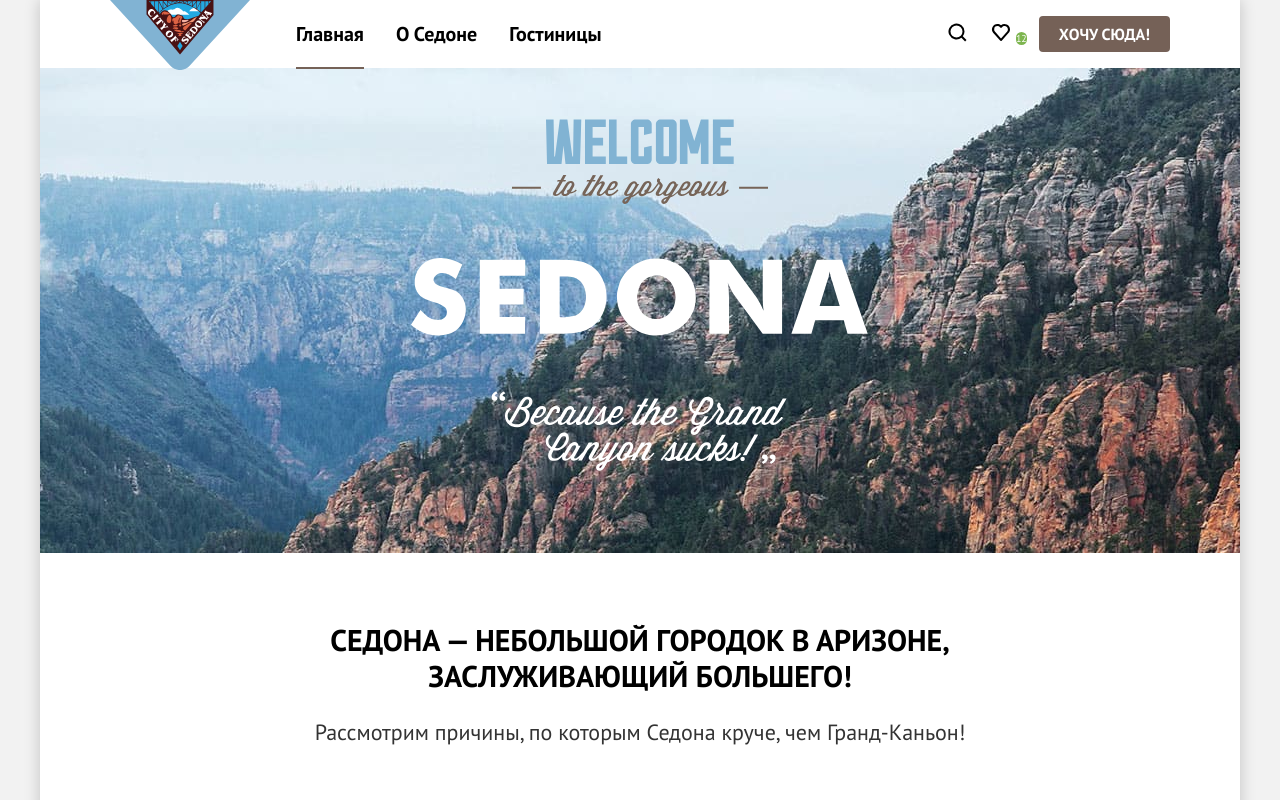
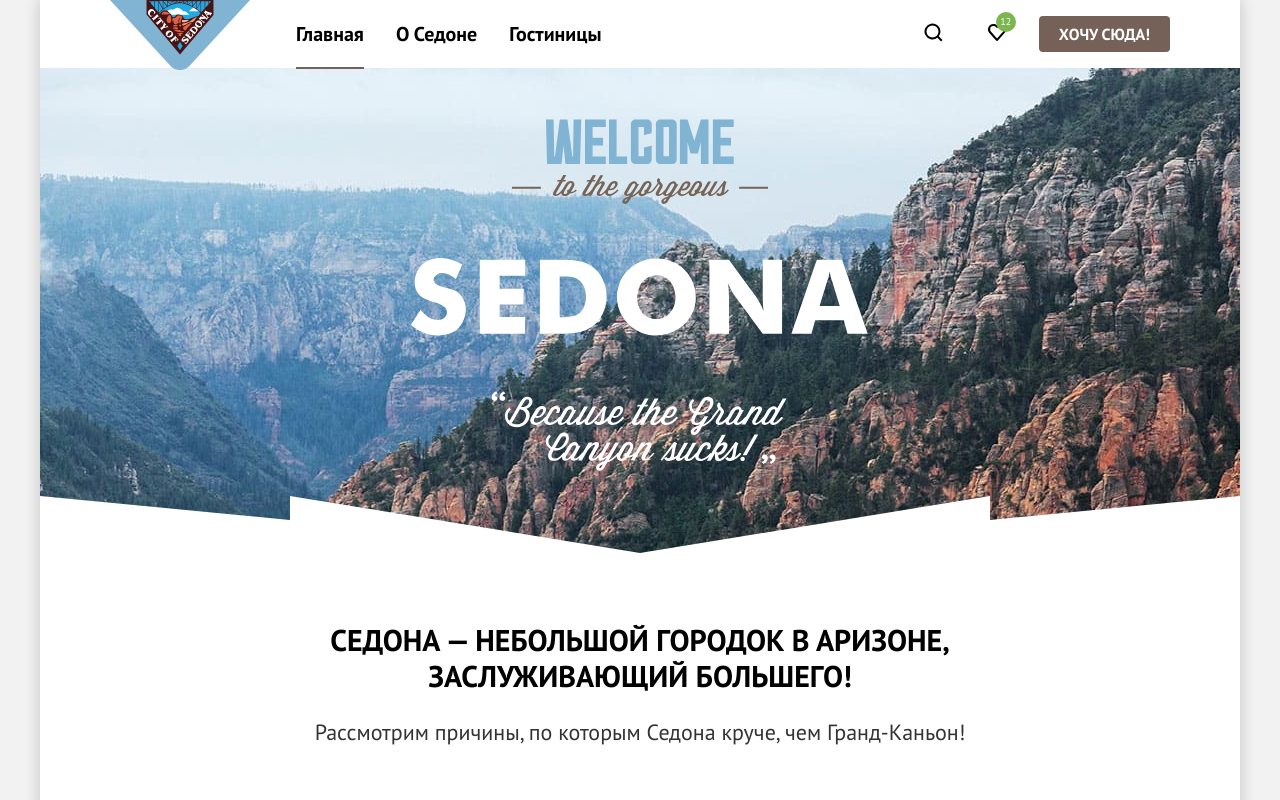
Before and after one commit to htmlacademy-htmlcss/2226193-sedona-35, a plain HTML site: page index.html in a window 1280 px wide. Shown: the top 800 px of the page. Drawn offline with Linux system fonts and the light colour scheme.

Commit message:
Добавляет декоративные элементы на главную страницу

```diff
--- a/index.html
+++ b/index.html
@@ -33,12 +33,11 @@
               </a>
             </li>
             <li class="navigation-user-item">
-              <a class="navigation-user-link link" href="#">
+              <a class="navigation-user-link navigation-favorites link" href="#">
                 <svg aria-hidden="true" focusable="false" width="20" height="20" viewBox="0 0 20 20" fill="none" xmlns="http://www.w3.org/2000/svg">
                   <path d="M9.9 19a1 1 0 0 1-.8-.4l-7-7.9A5.4 5.4 0 0 1 6.5 2C7.8 2 9 2.5 10 3.3a5.5 5.5 0 0 1 9 4.1c0 1.3-.5 2.5-1.3 3.4l-7 7.9c-.2.2-.4.3-.8.3Zm-6-9.5 6.1 6.9 6.2-7c.5-.5.7-1.2.7-2 0-1.8-1.5-3.3-3.3-3.3-1 0-2 .5-2.7 1.3-.3.3-.6.4-.9.4-.3 0-.6-.2-.8-.4a3.7 3.7 0 0 0-2.7-1.3 3.3 3.3 0 0 0-3.3 3.3c-.1.9.3 1.6.7 2.1-.1 0-.1 0 0 0Z" fill="#000"/>
                 </svg>
                 <span class="visually-hidden">Избранное</span>
-                <span class="favorites-number">12</span>
               </a>
             </li>
             <li>
--- a/styles/styles.css
+++ b/styles/styles.css
@@ -222,17 +222,32 @@ h1, h2, h3, p {
     left: 0;
     content: "";
     border-bottom: 2px solid #756257;
+    z-index: 1;
+}
+
+.navigation-user-item {
+    position: relative;
 }
 
 .navigation-user-link {
-    min-width: 20px;
-    min-height: 20px;
     padding: 22px 12px;
 }
 
-.favorites-number {
+.navigation-user-link:last-child {
+    margin-right: 20px;
+}
+
+.navigation-favorites::before {
+    display: flex;
+    align-items: center;
+    justify-content: center;
+
+    position: absolute;
+    content: "12";
     width: 20px;
     height: 20px;
+    right: 23px;
+    top: -10px;
     background-color: #7DB54F;
     border-radius: 10px;
 
@@ -256,6 +271,7 @@ h1, h2, h3, p {
 .hero {
     display: flex;
     justify-content: center;
+    position: relative;
 
     background-color: rgb(132, 198, 231);
     background-image: url(../images/hero-background.jpg);
@@ -264,6 +280,17 @@ h1, h2, h3, p {
 
     padding-top: 51px;
     padding-bottom: 82px;
+}
+
+.hero::after {
+    position: absolute;
+    width: 100%;
+    height: 100%;
+    background-image: url(/images/hero-background-decor.jpg.svg);
+    background-repeat: no-repeat;
+    background-position: center bottom;
+    bottom: 0;
+    content: "";
 }
 
 .hero-description-img {
```
Also changed, not shown: catalog.html (+7 -4 lines), images/hero-background-decor.jpg.svg (added).
